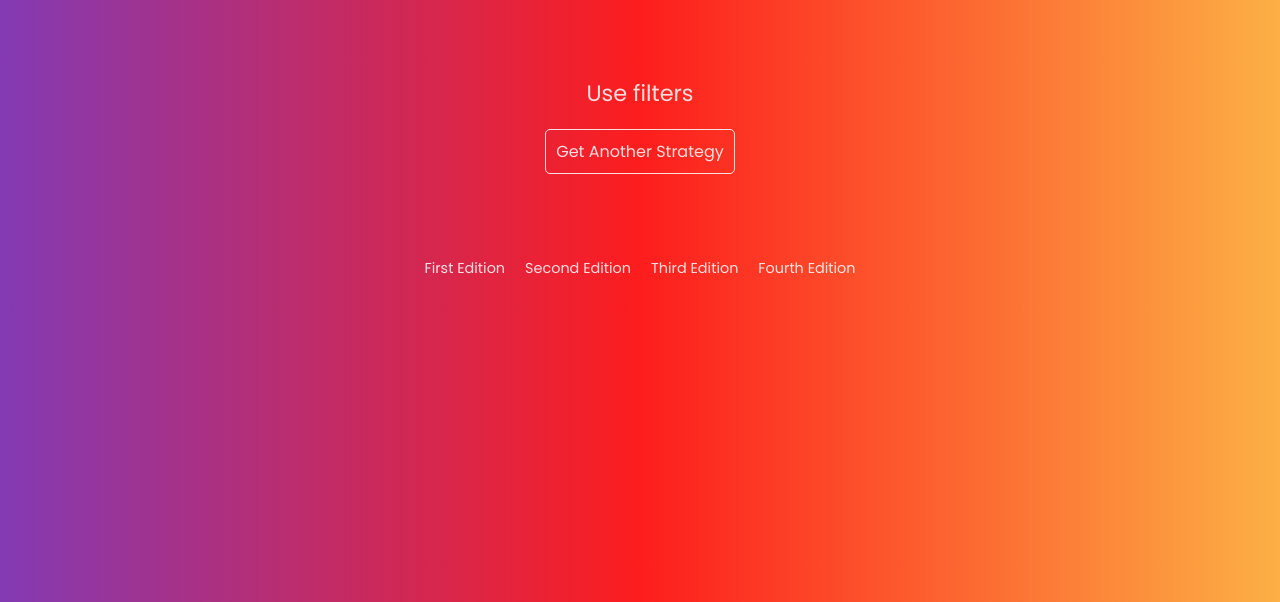
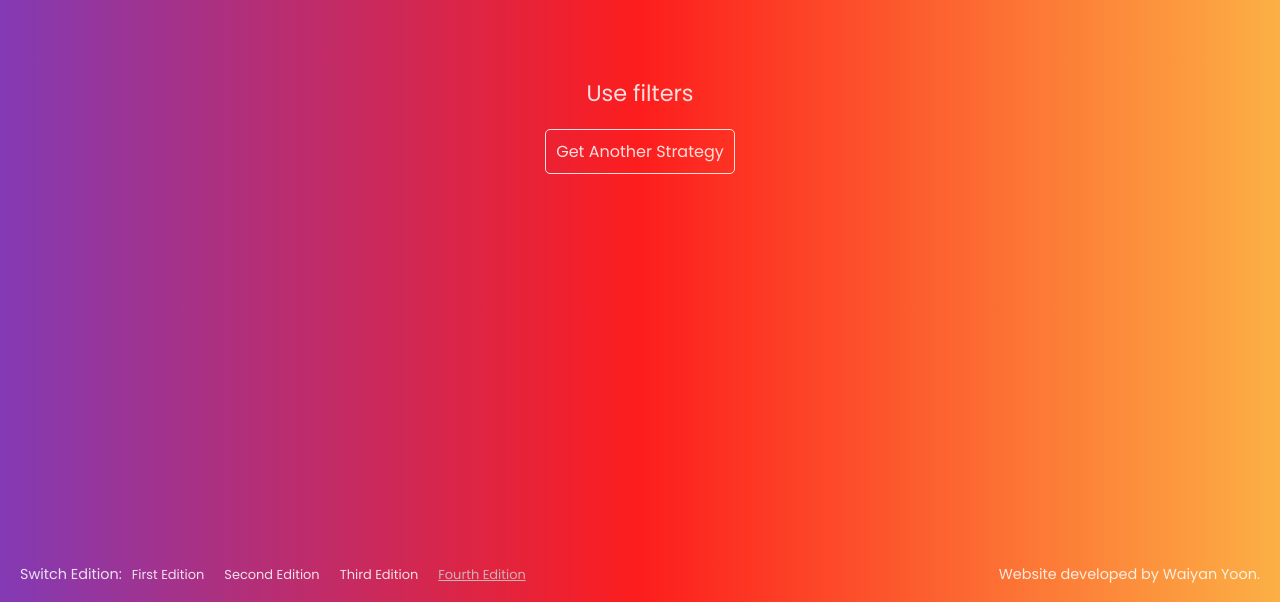
Before and after one commit to yoonwaiyan/oblique-strategies, a React app: page / in a window 1280 px wide. Shown: the part 198-800 px from the top of the page. Built offline with nearby package versions, Linux system fonts and the light colour scheme.

Commit message:
adjust style

```diff
--- a/public/index.html
+++ b/public/index.html
@@ -4,7 +4,7 @@
 <head>
 	<meta charset="utf-8">
 	<meta name="viewport" content="width=device-width, initial-scale=1, shrink-to-fit=no">
-	<meta name="theme-color" content="#000000">
+	<meta name="theme-color" content="#ffffff">
 	<!--
       manifest.json provides metadata used when your web app is added to the
       homescreen on Android. See https://developers.google.com/web/fundamentals/engage-and-retain/web-app-manifest/
--- a/src/components/Button.js
+++ b/src/components/Button.js
@@ -1,7 +1,18 @@
 import React from 'react';
 import './Button.scss';
 
-const Button = ({ children, className, bordered = false, ...props }) => (
+const Button = ({
+  children,
+  className,
+  disabled = false,
+  bordered = false,
+  ...props
+}) => {
+  if (disabled) {
+    return <span className={`button disabled ${className}`}>{children}</span>;
+  }
+
+  return (
     <a
       href="#"
       {...props}
@@ -10,5 +21,6 @@ const Button = ({ children, className, bordered = false, ...props }) => (
       {children}
     </a>
   );
+};
 
 export default Button;
--- a/src/components/Button.scss
+++ b/src/components/Button.scss
@@ -22,4 +22,10 @@
       text-decoration: none;
     }
   }
+
+  &.disabled {
+    color: #cccccc;
+    opacity: 0.85;
+    text-decoration: underline;
+  }
 }
--- a/src/components/ObliqueStrategy.js
+++ b/src/components/ObliqueStrategy.js
@@ -44,7 +44,7 @@ class ObliqueStrategy extends Component {
   }
 
   render() {
-    const { strategies, strategyIndex } = this.state;
+    const { strategies, strategyIndex, edition: currentEdition } = this.state;
     const strategy = strategies[strategyIndex];
 
     if (strategies.length <= 0) {
@@ -61,16 +61,22 @@ class ObliqueStrategy extends Component {
           </Button>
         </div>
 
+        <div className="footer">
           <div className="switch-edition">
+            Switch Edition:
             {Object.keys(editions).map((edition, index) => (
               <Button
                 className="edition-button"
                 key={index}
+                disabled={currentEdition.toString() === edition}
                 onClick={() => this.changeEdition(edition)}
               >
                 {editions[edition]}
               </Button>
             ))}
+          </div>
+
+          <div className="credit">Website developed by Waiyan Yoon.</div>
         </div>
       </Fragment>
     );
--- a/src/components/ObliqueStrategy.scss
+++ b/src/components/ObliqueStrategy.scss
@@ -1,23 +1,31 @@
 @import './variables.scss';
 
+body {
+  color: $text-color;
+}
+
 .card-container {
-  margin: 50px auto;
-  min-width: 320px;
-  max-width: 640px;
-
+  padding: 50px;
 }
 
 .strategy {
-  color: $text-color;
   font-size: 1.4em;
-
   padding: 50px 20px 40px 20px;
-}
-
-.switch-edition {
-  padding-top: 50px;
 }
 
 .edition-button {
   font-size: 0.9em;
 }
+
+.footer {
+  display: inline-block;
+  position: fixed;
+  left: 0;
+  bottom: 0;
+  width: calc(100% - 40px);
+  padding: 20px;
+  font-size: 0.9em;
+
+  display: flex;
+  justify-content: space-between;
+}
--- a/src/styles.scss
+++ b/src/styles.scss
@@ -2,9 +2,10 @@
 @import 'components/variables.scss';
 
 .app {
+  position: fixed;
+  width: 100%;
   text-align: center;
   font-family: $base-font-family;
-  color: #333333;
   background: rgb(131,58,180);
   background: linear-gradient(90deg, rgba(131,58,180,1) 0%, rgba(253,29,29,1) 50%, rgba(252,176,69,1) 100%);
   min-height: 100vh;
```
Lines whose indentation alone changed are shown as unchanged.
